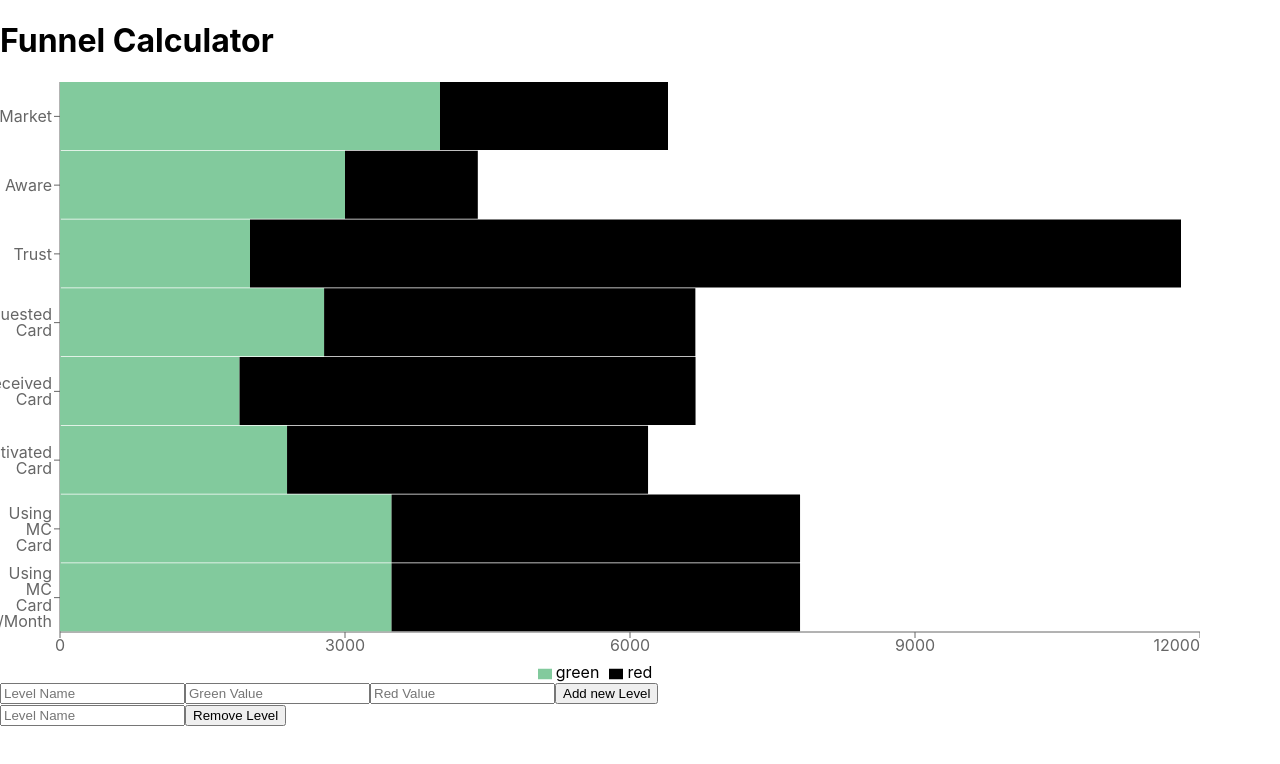
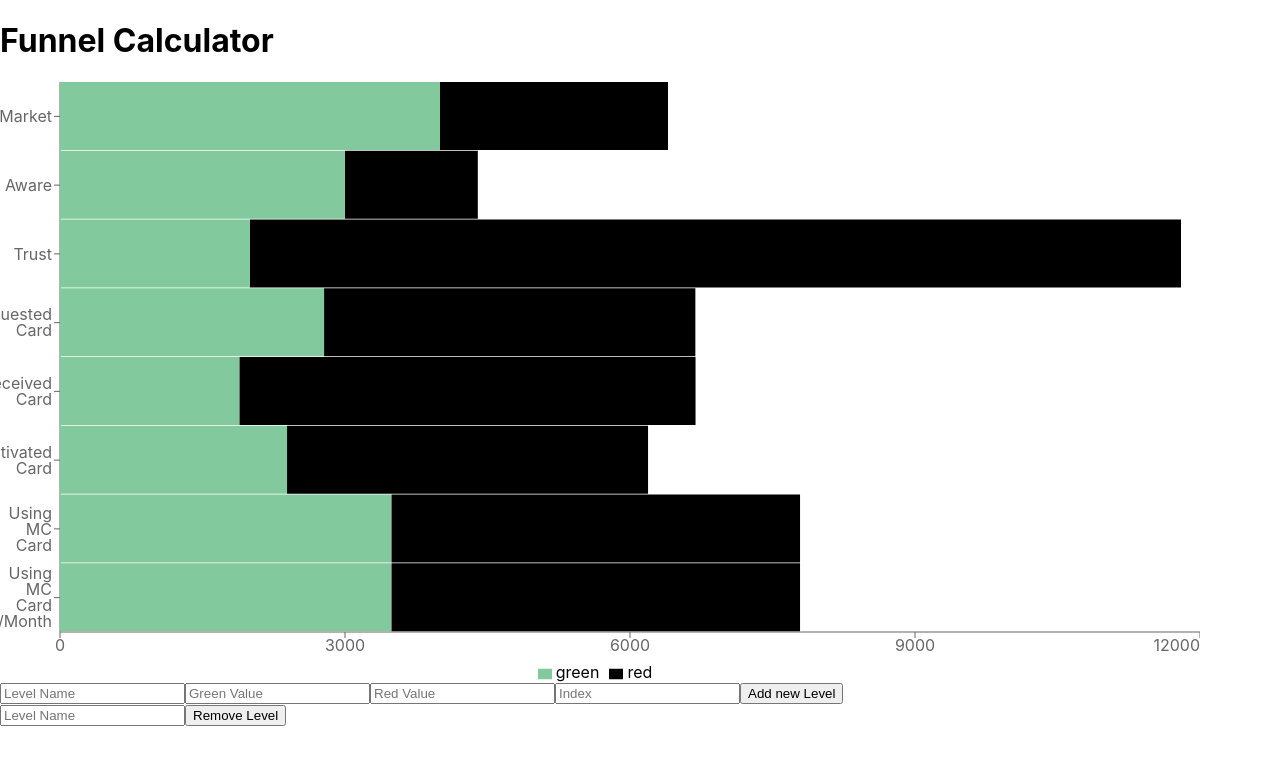
Before and after one commit to bkorbuly/Test, a React (Create React App) app: page / in a window 1280 px wide. Shown: the top 764 px of the page. Built offline with nearby package versions, Linux system fonts and the light colour scheme.

Commit message:
end of a day

```diff
--- a/src/AddLvlButton.js
+++ b/src/AddLvlButton.js
@@ -3,7 +3,8 @@ import React from 'react';
 class AddLvlButton extends React.Component {
     state = { name: '',
               green:'',
-              red: ''
+              red: '',
+              index: '',
     }
 
     handleSubmit = (event) => {
@@ -12,9 +13,9 @@ class AddLvlButton extends React.Component {
         //if(this.state.green > this.props.data.){
         //}
         event.preventDefault();
-        console.log('Event: Submit Form', this.state.name, this.state.green, this.state.red,);
+        console.log('Event: Submit Form', this.state.name, this.state.green, this.state.red, this.state.index);
         this.props.onSubmit(this.state);
-        this.setState({name: '', green:'', red: ''})
+        this.setState({name: '', green:'', red: '', index: ''})
     };
 
     render() {
@@ -32,6 +33,10 @@ class AddLvlButton extends React.Component {
                     value = {this.state.red}
                     onChange = {(event) => this.setState({ red: event.target.value})}
                     placeholder = "Red Value" required />
+                <input type="number"
+                    value = {this.state.index}
+                    onChange = {(event) => this.setState({ index: event.target.value})}
+                    placeholder = "Index" required />
                 <button type="submit">Add new Level</button>
             </form>
         )
--- a/src/App.js
+++ b/src/App.js
@@ -16,7 +16,8 @@ class App extends Component {
   addNewLvl = (lvlInfo) =>{
     console.log(lvlInfo);
     this.setState(prevState => ({
-      data: prevState.data.concat(lvlInfo)
+      //data: prevState.data.map(
+      //TODO insert an element at a specified index
     }));
     console.log(this.state.data);
   };
```
